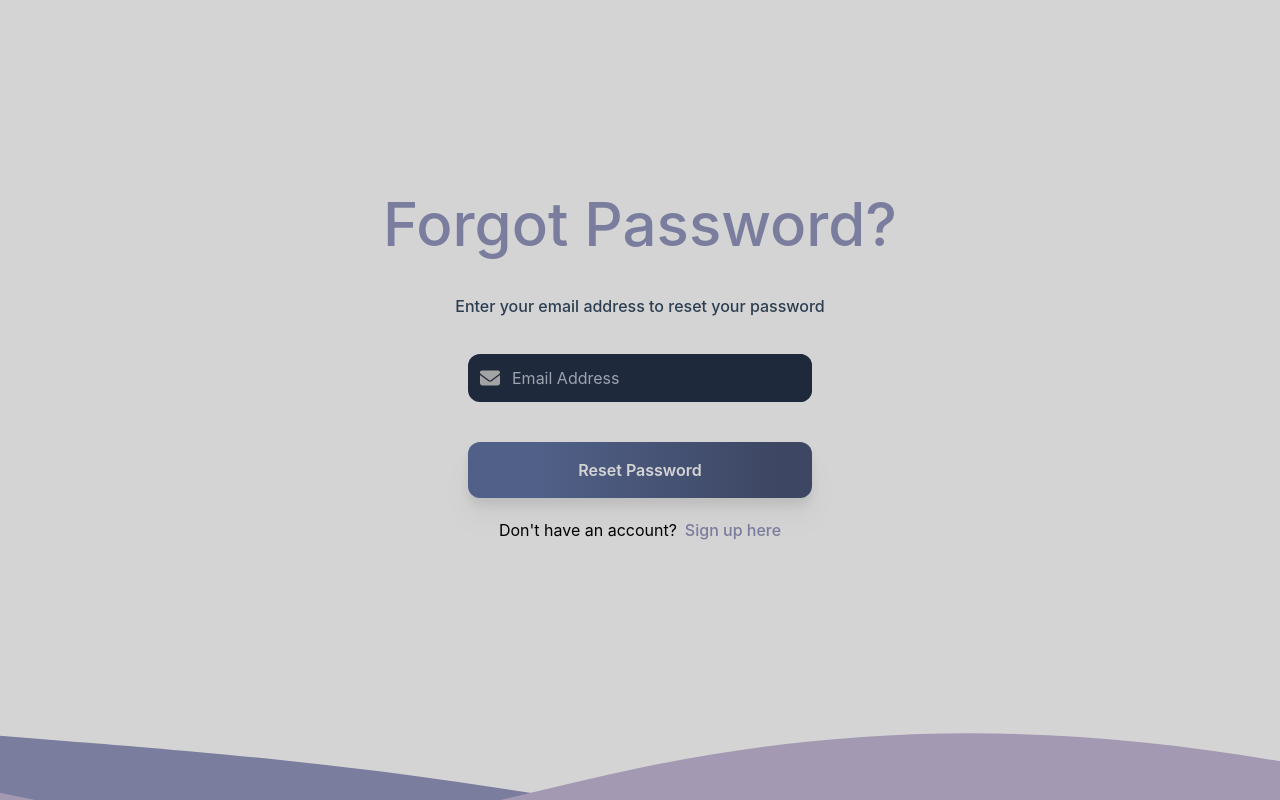
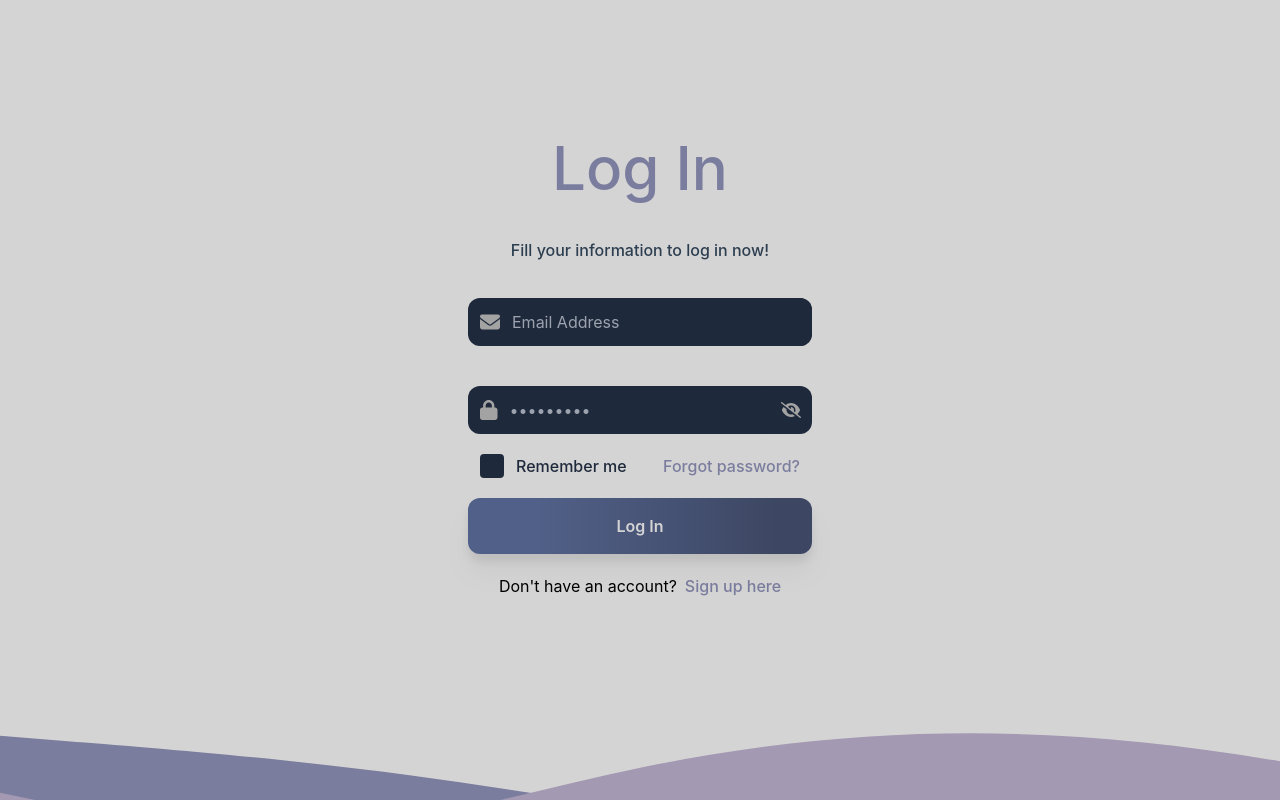
Before and after one commit to bowl-org/bowl-desktop, a Vue app: page / in a window 1280 px wide. Built offline with nearby package versions, Linux system fonts and the light colour scheme; no server answers.

Commit message:
Vue router added & Some components moved to views folder

```diff
--- a/package.json
+++ b/package.json
@@ -25,13 +25,15 @@
     "postcss": "^8",
     "socket.io-client": "^4.5.3",
     "tailwindcss": "^3",
-    "vue": "^3.2.13"
+    "vue": "^3.2.13",
+    "vue-router": "^4.0.3"
   },
   "devDependencies": {
     "@babel/core": "^7.12.16",
     "@babel/eslint-parser": "^7.12.16",
     "@vue/cli-plugin-babel": "~5.0.0",
     "@vue/cli-plugin-eslint": "~5.0.0",
+    "@vue/cli-plugin-router": "~5.0.0",
     "@vue/cli-service": "~5.0.0",
     "electron": "^13.0.0",
     "electron-devtools-installer": "^3.1.0",
--- a/src/App.vue
+++ b/src/App.vue
@@ -1,29 +1,15 @@
 <template>
-  <TheSidebar class="hidden" />
-  <TheChat class="grow hidden" :status="status" />
+  <router-view class="pb-16"/>
   <!--Testing without router-->
-  <SignUp class="pb-16 hidden" />
-  <ForgotPassword class="pb-16 " />
-  <LogIn class="pb-16 hidden" />
   <ThePolygon/>
 </template>
 
 <script>
-import TheSidebar from "./components/TheSidebar.vue";
-import TheChat from "./components/TheChat.vue";
-import SignUp from "./components/SignUp.vue";
-import ForgotPassword from "./components/ForgotPassword.vue";
-import LogIn from "./components/LogIn.vue";
 import ThePolygon from "./components/ThePolygon.vue"
 
 export default {
   name: "App",
   components: {
-    TheSidebar,
-    TheChat,
-    SignUp,
-    ForgotPassword,
-    LogIn,
     ThePolygon
   },
   data() {
--- a/src/main.js
+++ b/src/main.js
@@ -13,7 +13,8 @@ import { FontAwesomeIcon } from "@fortawesome/vue-fontawesome";
 import { fas } from "@fortawesome/free-solid-svg-icons";
 import { fab } from "@fortawesome/free-brands-svg-icons";
 import { far } from "@fortawesome/free-regular-svg-icons";
+import router from './router'
 /* add icons to the library */
 library.add(fas, fab, far);
 
-createApp(App).component("font-awesome-icon", FontAwesomeIcon).mount("#app");
+createApp(App).use(router).use(router).use(router).component("font-awesome-icon", FontAwesomeIcon).mount("#app");
--- /dev/null
+++ b/src/router/index.js
@@ -0,0 +1,48 @@
+import { createRouter, createWebHashHistory } from 'vue-router'
+import SignUp from '@/views/SignUp.vue'
+import LogIn from '@/views/LogIn.vue'
+import ForgotPassword from '@/views/ForgotPassword.vue'
+import MainView from '@/views/MainView.vue'
+
+const routes = [
+  {
+    path: '/',
+    name: 'login-home',
+    component: LogIn
+  },
+  {
+    path: '/login',
+    name: 'login',
+    component: LogIn
+  },
+  {
+    path: '/signup',
+    name: 'signup',
+    component: SignUp
+  },
+  {
+    path: '/forgotpassword',
+    name: 'forgotpassword',
+    component: ForgotPassword
+  },
+  {
+    path: '/main',
+    name: 'main',
+    component: MainView
+  },
+  {
+    path: '/about',
+    name: 'about',
+    // route level code-splitting
+    // this generates a separate chunk (about.[hash].js) for this route
+    // which is lazy-loaded when the route is visited.
+    component: () => import(/* webpackChunkName: "about" */ '../views/AboutView.vue')
+  }
+]
+
+const router = createRouter({
+  history: createWebHashHistory(),
+  routes
+})
+
+export default router
--- /dev/null
+++ b/src/views/AboutView.vue
@@ -0,0 +1,5 @@
+<template>
+  <div class="about">
+    <h1>This is an about page</h1>
+  </div>
+</template>
--- a/src/components/ForgotPassword.vue
+++ b/src/views/ForgotPassword.vue
@@ -16,13 +16,13 @@
       </button>
       <div class="log-in-info-container flex justify-center mu-5">
         <p class="text-black">Don't have an account?</p>
-        <a href="" class="">
+        <router-link to="/signup">
           <p
             class="hover:underline underline-offset-4 ml-2 light-purple font-medium"
           >
             Sign up here
           </p>
-        </a>
+        </router-link>
       </div>
       <div class="flex justify-center">
         <p v-if="validEmail" class=" absolute text-green-500 font-semibold mt-3">
@@ -36,7 +36,7 @@
   </div>
 </template>
 <script>
-import UserField from "./UserField.vue";
+import UserField from "@/components/UserField.vue";
 export default {
   name: "ForgotPassword",
   data() {
--- a/src/components/LogIn.vue
+++ b/src/views/LogIn.vue
@@ -18,13 +18,13 @@
           </div>
           <p class="ml-3 font-medium text-slate-800">Remember me</p>
         </div>
-        <a href="" class="">
+        <router-link to="/forgotpassword">
           <p
             class="hover:underline underline-offset-4 ml-2 light-purple font-medium"
           >
             Forgot password?
           </p>
-        </a>
+        </router-link>
       </div>
       <button
         @click="validateFields()"
@@ -34,13 +34,13 @@
       </button>
       <div class="log-in-info-container flex justify-center mu-5">
         <p class="text-black">Don't have an account?</p>
-        <a href="" class="">
+        <router-link to="/signup">
           <p
             class="hover:underline underline-offset-4 ml-2 light-purple font-medium"
           >
             Sign up here
           </p>
-        </a>
+        </router-link>
       </div>
       <div class="flex justify-center">
         <p class="absolute  text-red-500 font-semibold mt-3">
@@ -52,7 +52,7 @@
 </template>
 
 <script>
-import UserField from "./UserField.vue";
+import UserField from "@/components/UserField.vue";
 export default {
   name: "LogIn",
   data() {
--- /dev/null
+++ b/src/views/MainView.vue
@@ -0,0 +1,18 @@
+<template>
+    <TheSidebar/>
+    <TheChat/>
+</template>
+
+<script>
+// @ is an alias to /src
+import TheChat from '@/components/TheChat.vue'
+import TheSidebar from '@/components/TheSidebar.vue'
+
+export default {
+  name: 'MainView',
+  components: {
+    TheChat,
+    TheSidebar
+  }
+}
+</script>
--- a/src/components/SignUp.vue
+++ b/src/views/SignUp.vue
@@ -28,7 +28,7 @@
   </div>
 </template>
 <script>
-import UserField from "./UserField.vue";
+import UserField from "@/components/UserField.vue";
 
 export default {
   name: "SignUp",
```
Also changed, not shown: src/components/ChatTyper.vue (renamed from src/components/Typer.vue), src/components/Settings.vue (deleted), src/components/modals/ChatMenu.vue (deleted), 1 other file (tests, documents, lock files or other folders).
